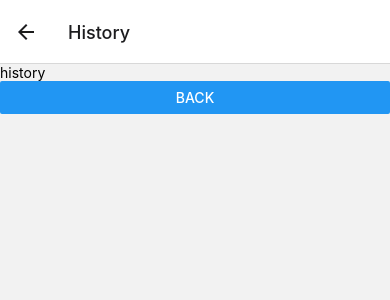
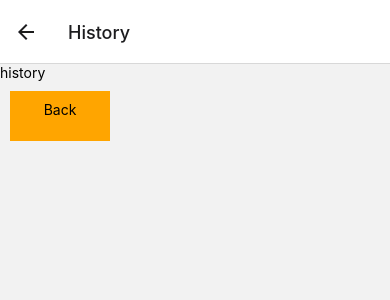
Before and after one commit to HafidAlidev/Movie-Empire, a React Native app: screen /History in a window 390 px wide. Shown: the top 300 px of the page. Built offline with nearby package versions, Linux system fonts and the light colour scheme.

Commit message:
buton componet

```diff
--- a/App.js
+++ b/App.js
@@ -38,5 +38,6 @@ const styles = StyleSheet.create({
     backgroundColor: '#fff',
     alignItems: 'center',
     justifyContent: 'center',
+
   },
 });
--- a/Pages/MovieDetails.js
+++ b/Pages/MovieDetails.js
@@ -1,7 +1,8 @@
-import { View, Text, Button } from 'react-native'
+import { View, Text } from 'react-native'
 import React, { useEffect, useState } from 'react'
 import { connect } from 'react-redux'
 import { addToWatchLater, addToFavourites, addToHistory, addToSearchResult } from '../redux/actions/movies'
+import Button from '../custom componet/Button'
 
 const MovieDetails = ({ navigation, moviesState, addToFavourites, addToWatchLater, route }) => {
     const { id, searchText } = route.params
--- a/Pages/UserAuth.js
+++ b/Pages/UserAuth.js
@@ -1,8 +1,9 @@
-import { View, Text, TextInput, Button, StyleSheet } from 'react-native'
+import { View, Text, TextInput, StyleSheet } from 'react-native'
 import React, { useState } from 'react'
 import { signin, signup } from '../auth/actions'
 import { connect } from 'react-redux'
 import { login, logout, signup_ } from '../redux/actions/users'
+import Button from '../custom componet/Button'
 
 const UserAuth = ({ navigation, userState, login, logout, signup_ }) => {
     const [isSignup, setIsSignup] = useState(false)
--- a/Pages/WatchLater.js
+++ b/Pages/WatchLater.js
@@ -1,7 +1,8 @@
-import { View, Text, Button, FlatList } from 'react-native'
+import { View, Text,FlatList } from 'react-native'
 import React from 'react'
 import { connect } from 'react-redux'
 import { addToWatchLater, addToFavourites, addToHistory, addToSearchResult, clearSearchResult } from '../redux/actions/movies'
+import Button from '../custom componet/Button';
 
 const renderWatchLater = ({ item }) => (
   <Text>{item.Title}</Text>
--- a/Pages/favourites.js
+++ b/Pages/favourites.js
@@ -1,7 +1,8 @@
-import { View, Text, Button, FlatList } from 'react-native'
+import { View, Text,FlatList } from 'react-native'
 import React from 'react'
 import { connect } from 'react-redux'
 import { addToWatchLater, addToFavourites, addToHistory, addToSearchResult, clearSearchResult } from '../redux/actions/movies'
+import Button from '../custom componet/Button';
 
 const renderFavourites = ({ item }) => (
   <Text>{item.Title}</Text>
--- a/Pages/history.js
+++ b/Pages/history.js
@@ -1,7 +1,8 @@
-import { View, Text, Button, FlatList } from 'react-native'
+import { View, Text, FlatList } from 'react-native'
 import React from 'react'
 import { connect } from 'react-redux'
 import { addToWatchLater, addToFavourites, addToHistory, addToSearchResult, clearSearchResult } from '../redux/actions/movies'
+import Button from '../custom componet/Button';
 
 const renderHistory = ({ item }) => (
   <Text>{item.Title}</Text>
--- a/Pages/home.js
+++ b/Pages/home.js
@@ -1,9 +1,10 @@
-import { View, Text, Button, StyleSheet, Modal } from 'react-native'
+import { View, Text, StyleSheet, Modal } from 'react-native'
 import React, { useEffect, useState } from 'react'
 import { connect } from 'react-redux'
 import { login, logout, signup_ } from '../redux/actions/users'
 import { clearSearchResult } from '../redux/actions/movies'
 import { TextInput } from 'react-native-web'
+import Button from '../custom componet/Button'
 
 const Home = ({ navigation, userState, logout, clearSearchResult }) => {
   const [menuModal, setMenuModal] = useState(false);
@@ -41,7 +42,7 @@ const Home = ({ navigation, userState, logout, clearSearchResult }) => {
         </View>
       </Modal>
       <Text>{userState[0]?.result?.name ? `Welcome Back ${userState[0]?.result?.name}` : 'Home'}</Text>
-      <Button title='Menu' onPress={() => setMenuModal(!menuModal)}/>
+      <Button title='Menu' onPress={() => setMenuModal(!menuModal)}style={styles.menubutton}/>
       <TextInput  style={styles.searchinput} placeholder= ""  value = {search}  onChangeText = {setSearch}/>
       <Button title = 'Search' onPress={() => navigation.navigate("Search Result",{searchtext:search})} />
     </View>
@@ -52,7 +53,8 @@ const styles = StyleSheet.create({
   container: { flex: 1, justifyContent: "left", alignItems: "left", marginTop: 22 },
   searchinput: { margin: 15, width: 1000,height:30, alignItems: 'left'},
   modalText: { marginBottom: 10 },
-  modalView: { width: "80%", height: 'auto', margin: 5, backgroundColor: "black", borderColor: "red", borderWidth: 1, borderRadius: 5, padding: 15, alignItems: "center", justifyContent: "space-between" }
+  modalView: { width: "80%", height: 'auto', margin: 5, backgroundColor: "black", borderColor: "red", borderWidth: 1, borderRadius: 5, padding: 15, alignItems: "center", justifyContent: "space-between" },
+  menubutton: {height:20,width:40,alignItems:'left',justifyContent:'left',padding:20,backgroundColor:"orange"}
 });
 
 const mapStateToProps = (userState) => (userState)
--- a/Pages/searchResults.js
+++ b/Pages/searchResults.js
@@ -1,7 +1,8 @@
-import { View, Text, Button, FlatList } from 'react-native'
+import { View, Text,FlatList } from 'react-native'
 import React, { useEffect } from 'react'
 import { connect } from 'react-redux'
 import { addToWatchLater, addToFavourites, addToHistory, addToSearchResult, clearSearchResult } from '../redux/actions/movies'
+import Button from '../custom componet/Button'
 
 const SearchResults = ({ navigation, moviesState, addToSearchResult, addToHistory, clearSearchResult, route }) => {
   const { searchtext } = route.params;
--- /dev/null
+++ b/custom componet/Button.js
@@ -0,0 +1,17 @@
+import { StyleSheet, Text, TouchableOpacity } from "react-native";
+
+const Button = ({ onPress, title }) => (
+    <TouchableOpacity onPress={onPress}
+        style={styles.ButtonContainer}>
+        <Text style={styles.ButtonText}>{title}</Text>
+    </TouchableOpacity>
+  );
+
+
+  const styles = StyleSheet.create({
+    ButtonContainer: {height:50,width:100,alignItems:'left',justifyContent:'left',padding:10,backgroundColor:"orange",margin:10},
+    ButtonText:{backgroundColor:"orange",justifyContent:'center',alignItems:'center',display:'flex',font:100},
+  });
+
+
+  export default Button;
```
